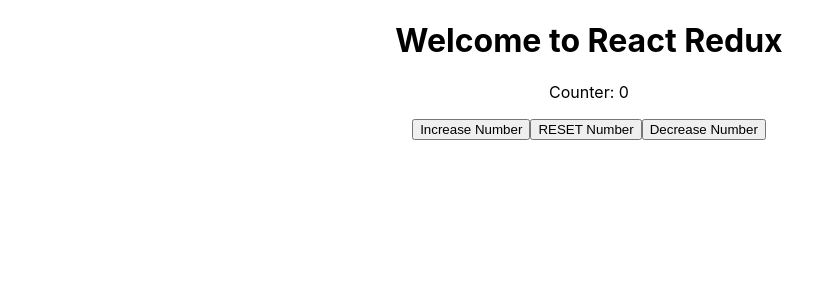
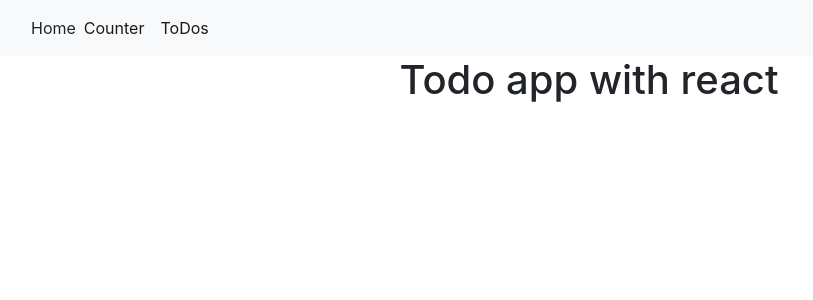
Before and after one commit to moshiur25524/REACT_REDUX, a React (Create React App) app: page /todos in a window 1280 px wide. Shown: the top 300 px of the page, without its empty margins (51-864 px from the left). Built offline with nearby package versions, Linux system fonts and the light colour scheme.

Commit message:
install react router axios redux-thunk and created some folder of todos for redux

```diff
--- a/package.json
+++ b/package.json
@@ -6,11 +6,15 @@
     "@testing-library/jest-dom": "^5.16.5",
     "@testing-library/react": "^13.4.0",
     "@testing-library/user-event": "^13.5.0",
+    "axios": "^1.2.1",
+    "bootstrap": "^5.2.3",
     "react": "^18.2.0",
     "react-dom": "^18.2.0",
     "react-redux": "^8.0.5",
+    "react-router-dom": "^6.6.0",
     "react-scripts": "5.0.1",
     "redux": "^4.2.0",
+    "redux-thunk": "^2.4.2",
     "web-vitals": "^2.1.4"
   },
   "scripts": {
--- a/public/index.html
+++ b/public/index.html
@@ -1,15 +1,15 @@
 <!DOCTYPE html>
 <html lang="en">
+
 <head>
   <meta charset="utf-8" />
   <link rel="icon" href="%PUBLIC_URL%/favicon.ico" />
   <meta name="viewport" content="width=device-width, initial-scale=1" />
   <meta name="theme-color" content="#000000" />
-    <meta
-      name="description"
-      content="Web site created using create-react-app"
-    />
+  <meta name="description" content="Web site created using create-react-app" />
   <link rel="apple-touch-icon" href="%PUBLIC_URL%/logo192.png" />
+  <link href="https://cdn.jsdelivr.net/npm/bootstrap@5.2.3/dist/css/bootstrap.min.css" rel="stylesheet"
+    integrity="sha384-rbsA2VBKQhggwzxH7pPCaAqO46MgnOM80zW1RWuH61DGLwZJEdK2Kadq2F9CUG65" crossorigin="anonymous">
   <!--
       manifest.json provides metadata used when your web app is installed on a
       user's mobile device or desktop. See https://developers.google.com/web/fundamentals/web-app-manifest/
@@ -26,6 +26,7 @@
     -->
   <title>React App</title>
 </head>
+
 <body>
   <noscript>You need to enable JavaScript to run this app.</noscript>
   <div id="root"></div>
@@ -39,5 +40,10 @@
       To begin the development, run `npm start` or `yarn start`.
       To create a production bundle, use `npm run build` or `yarn build`.
     -->
+  <!-- JavaScript Bundle with Popper -->
+  <script src="https://cdn.jsdelivr.net/npm/bootstrap@5.2.3/dist/js/bootstrap.bundle.min.js"
+    integrity="sha384-kenU1KFdBIe4zVF0s0G1M5b4hcpxyD9F7jL+jjXkk+Q2h455rYXK/7HAuoJl+0I4"
+    crossorigin="anonymous"></script>
 </body>
+
 </html>
--- a/src/App.js
+++ b/src/App.js
@@ -1,12 +1,20 @@
 import logo from './logo.svg';
 import './App.css';
 import Counter from './components/Counter/Counter';
+import { Route, Routes } from 'react-router-dom';
+import Home from './components/Home/Home';
+import Header from './components/Header/Header';
+import Todos from './components/Todos/Todos';
 
 function App() {
   return (
     <div className="App">
-      <h1>Welcome to React Redux</h1>
-      <Counter/>
+      <Header/>
+      <Routes>
+        <Route path='/' element={<Home/>}/>
+        <Route path='/counter' element={<Counter/>}/>
+        <Route path='/todos' element={<Todos/>}/>
+      </Routes>
     </div>
   );
 }
--- a/src/components/Counter/Counter.js
+++ b/src/components/Counter/Counter.js
@@ -35,7 +35,7 @@
 5. provide the store in the root with provider
 6. To access in any state we will use useSelector from react-redux
 7. import dispatch and call from the react-redux
-8. dispatch the action indivitually.
+8. dispatch the action indivitual
 */
 
 export default Counter;
--- /dev/null
+++ b/src/components/Header/Header.js
@@ -0,0 +1,27 @@
+import React from 'react';
+import { Link } from 'react-router-dom';
+
+const Header = () => {
+    return (
+        <nav class="navbar navbar-expand-lg bg-light">
+            <div class="container">
+                <Link class="nav-link active" aria-current="page" to='/'>Home</Link>
+                <button class="navbar-toggler" type="button" data-bs-toggle="collapse" data-bs-target="#navbarSupportedContent" aria-controls="navbarSupportedContent" aria-expanded="false" aria-label="Toggle navigation">
+                    <span class="navbar-toggler-icon"></span>
+                </button>
+                <div class="collapse navbar-collapse" id="navbarSupportedContent">
+                    <ul class="navbar-nav me-auto mb-2 mb-lg-0">
+                        <li class="nav-item">
+                            <Link class="nav-link active" aria-current="page" to='/counter'>Counter</Link>
+                        </li>
+                        <li class="nav-item">
+                            <Link class="nav-link active" aria-current="page" to='/todos'>ToDos</Link>
+                        </li>
+                    </ul>
+                </div>
+            </div>
+        </nav>
+    );
+};
+
+export default Header;
--- /dev/null
+++ b/src/components/Home/Home.js
@@ -0,0 +1,12 @@
+import React from 'react';
+import Counter from '../Counter/Counter';
+
+const Home = () => {
+    return (
+        <div>
+            <h1>Home Page</h1>
+        </div>
+    );
+};
+
+export default Home;
--- /dev/null
+++ b/src/components/Todos/Todos.js
@@ -0,0 +1,11 @@
+import React from 'react';
+
+const Todos = () => {
+    return (
+        <div>
+            <h1>Todo app with react</h1>
+        </div>
+    );
+};
+
+export default Todos;
--- a/src/index.js
+++ b/src/index.js
@@ -4,13 +4,16 @@
 import App from './App';
 import reportWebVitals from './reportWebVitals';
 import { Provider } from 'react-redux';
-import Store from '../src/Store'
+import store from '../src/Store'
+import { BrowserRouter } from 'react-router-dom';
 
 const root = ReactDOM.createRoot(document.getElementById('root'));
 root.render(
-  <Provider store={Store}>
-    <App />
-  </Provider>
+  <BrowserRouter>
+    <Provider store={store}>
+      <App />
+    </Provider>
+  </BrowserRouter>
 );
 
 // If you want to start measuring performance in your app, pass a function
```
Also changed, not shown: src/components/NotFound/NotFound.js (added, +12 -0 lines), src/index.css (line endings or trailing spaces), 1 other file (tests, documents, lock files or other folders). Lines whose indentation alone changed are shown as unchanged.
